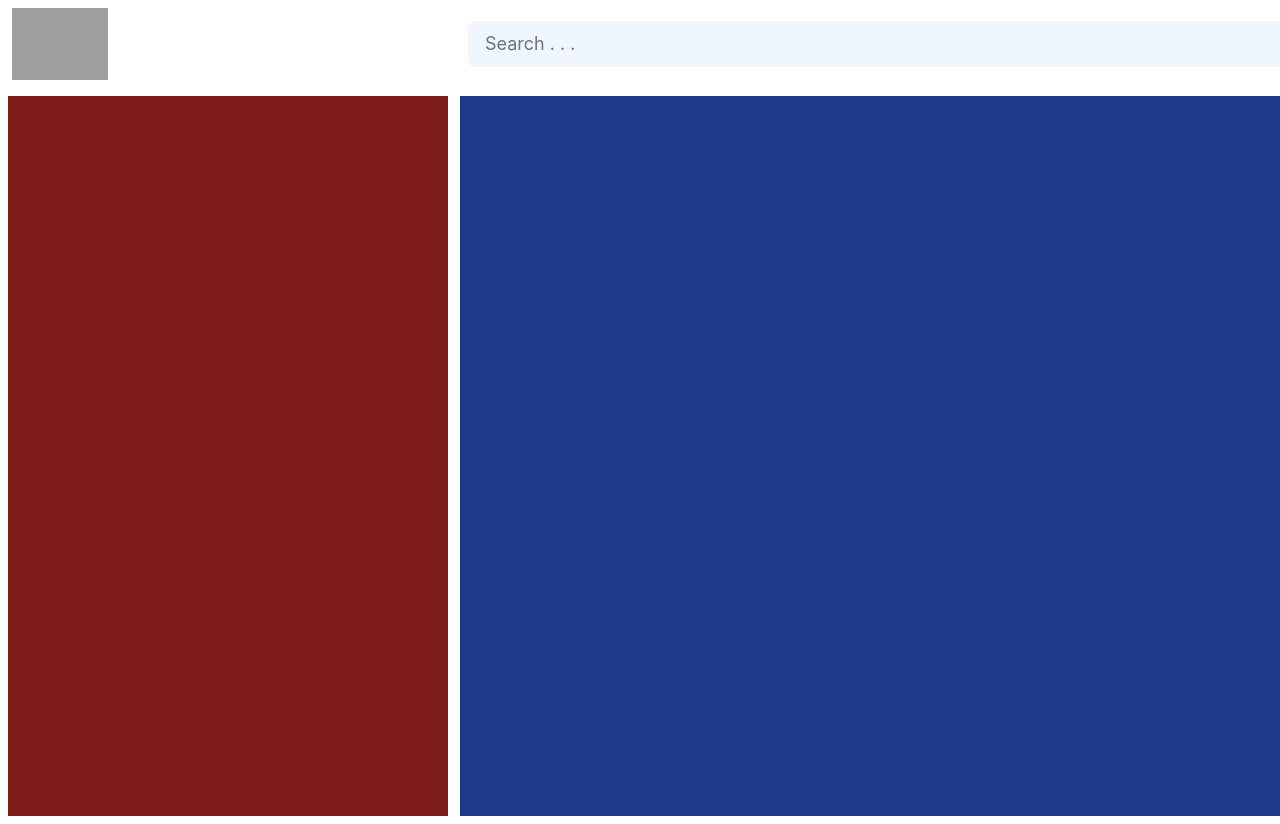
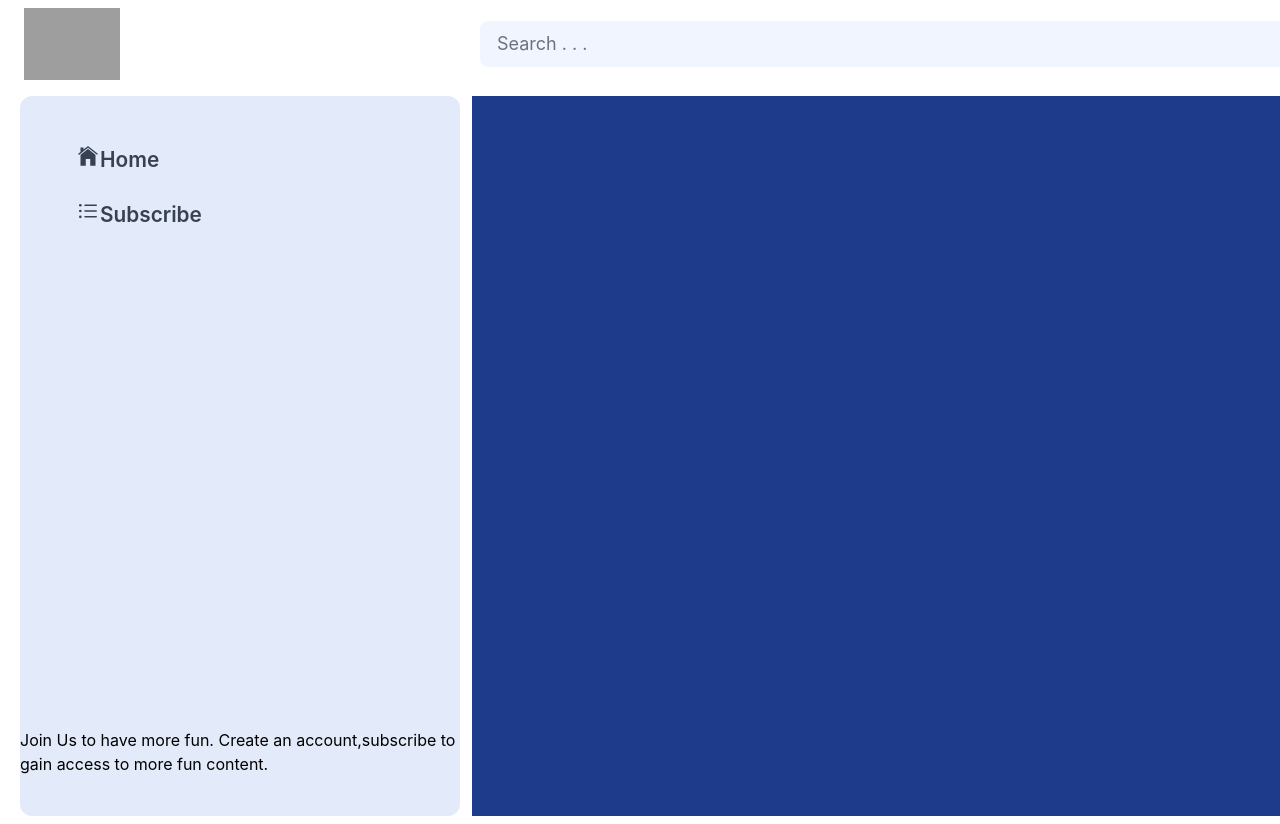
Before and after one commit to katampoi/phase-5-frontend, a React (Create React App) app: page / in a window 1280 px wide. Shown: the top 824 px of the page. Built offline with nearby package versions, Linux system fonts and the light colour scheme; grey boxes are pictures that could not be loaded.

Commit message:
first bar/login

```diff
--- a/package.json
+++ b/package.json
@@ -8,6 +8,7 @@
     "@testing-library/user-event": "^13.5.0",
     "react": "^18.2.0",
     "react-dom": "^18.2.0",
+    "react-icons": "^4.6.0",
     "react-scripts": "5.0.1",
     "web-vitals": "^2.1.4"
   },
--- a/public/index.html
+++ b/public/index.html
@@ -9,6 +9,7 @@
       name="description"
       content="Web site created using create-react-app"
     />
+    <link rel="stylesheet" href="https://fonts.googleapis.com/icon?family=Material+Icons">
     <link rel="apple-touch-icon" href="%PUBLIC_URL%/logo192.png" />
     <!--
       manifest.json provides metadata used when your web app is installed on a
--- a/src/pages/LandingPage.jsx
+++ b/src/pages/LandingPage.jsx
@@ -1,18 +1,38 @@
 import React from 'react'
 import NavBar from '../components/NavBar'
+import * as Io from "react-icons/io"
 
 function LandingPage() {
+
+  function ListItem({word,path,icon}){
+    return(
+      <li onClick={path} className='flex flex-row  text-[1.3rem] text-gray-700 font-semibold  w-full px-4 py-2 rounded-lg hover:bg-[#3080ED] hover:text-white'>
+        {icon}{word}
+      </li>
+    )
+  }
   return (
-    <div className=''>
+    <div className='mx-3'>
       <NavBar/>
-      <section id="body" className='grid grid-cols-[440px,940px,440px] justify-between gap-3 mt-4'>
-        <section id="leftBar" className='w-[440px] h-[90vh] bg-red-900'>
+      <section id="body" className='grid grid-cols-[440px,940px,440px] justify-between gap-3 mt-4 '>
+        <section id="leftBar" className='w-[440px] h-[90vh] bg-[#e3ebfa] rounded-xl flex flex-col justify-between py-10'>
+          <ul className='px-10  space-y-2'>
+            <ListItem word={'Home'} icon={<Io.IoIosHome  size={24}/>}/>
+            <ListItem word={'Subscribe'} icon={<Io.IoIosList size={24}/>}/>
+          </ul>
+
+          <div>
+            <p>
+            Join Us to have more fun. Create an account,subscribe to gain access to more fun content.
+            </p>
+
+          </div>
 
         </section>
         <section id='middle' className='bg-blue-900 '>
 
         </section>
-        <section id="leftBar" className=' h-[90vh] bg-red-900 '>
+        <section id="leftBar" className=' h-[90vh] bg-[#e3ebfa] rounded-xl'>
 
         </section>
       </section>
```
Also changed, not shown: 1 other file (tests, documents, lock files or other folders).
